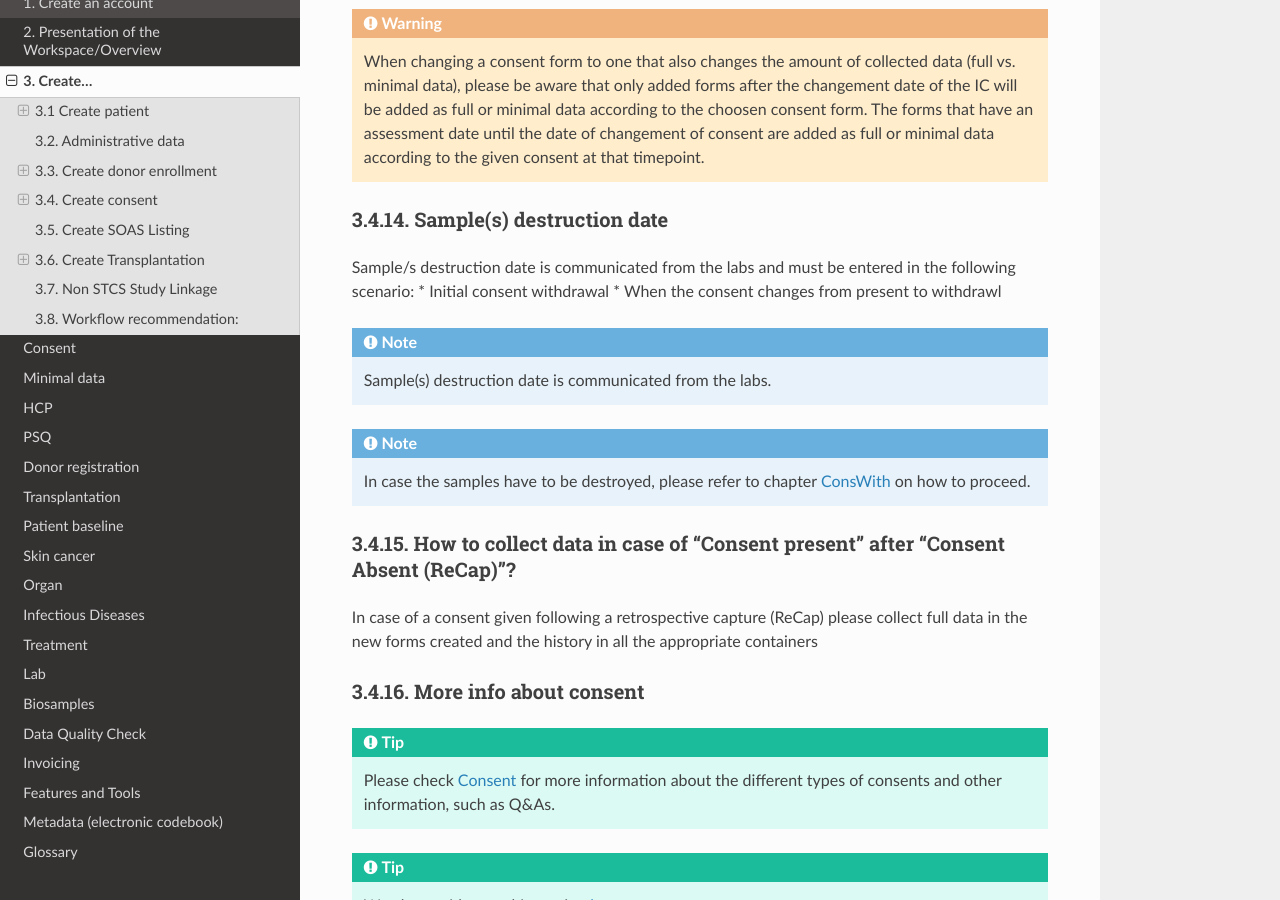
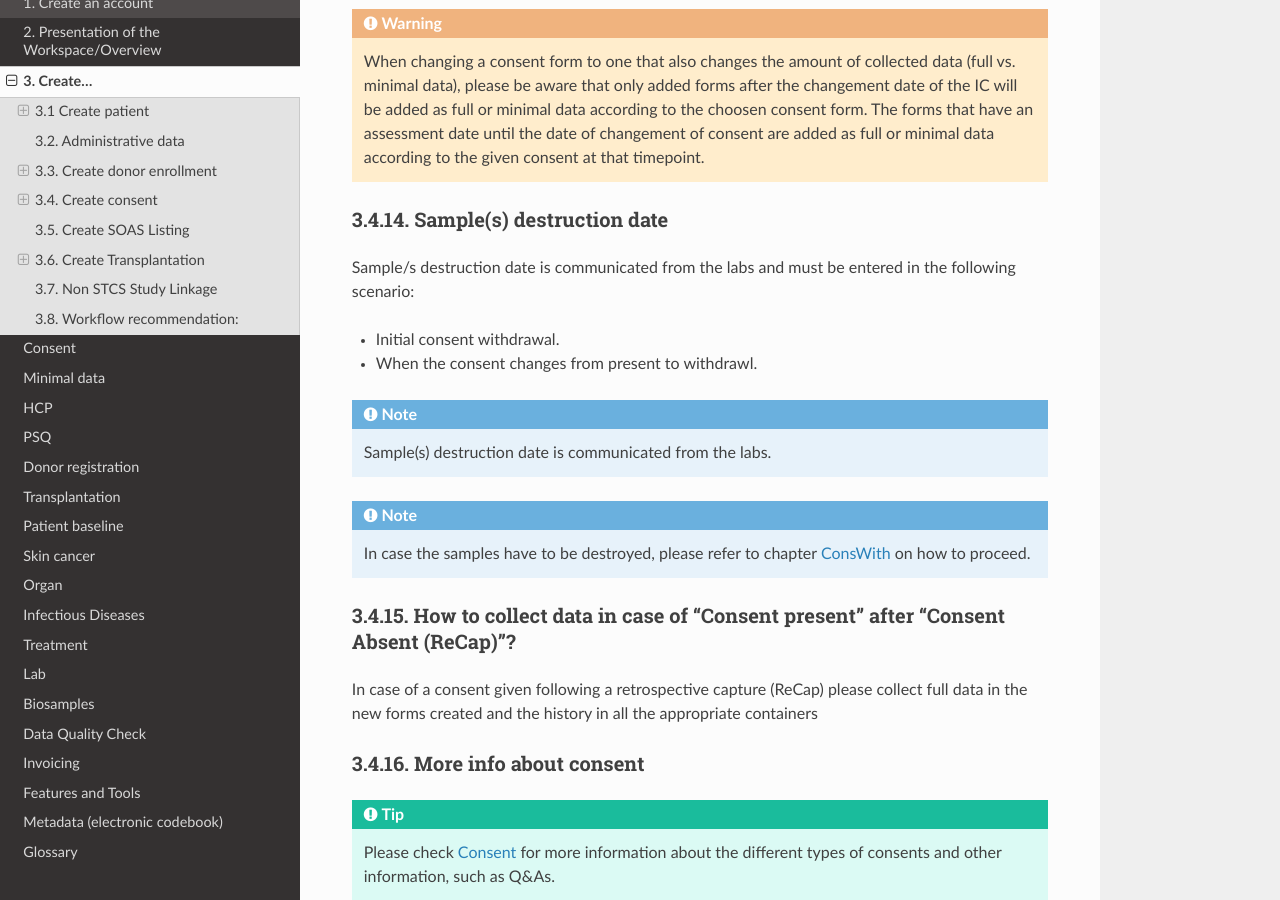
Before and after one commit to swiss-transplant-cohort-study/3LC-user-manual, a Sphinx documentation site: the page built from docs/source/createPatDon.rst, in a window 1280 px wide and 900 px high, scrolled down 16237 px. Built offline with Sphinx 7.4.7 and the Read the Docs theme 3.1.0, drawn with Linux system fonts in a browser that asks for light colours.

Commit message:
Update createPatDon.rst

```diff
--- a/docs/source/createPatDon.rst
+++ b/docs/source/createPatDon.rst
@@ -353,8 +353,9 @@ To change the IC status, open the case of the patient in 3LC and there the ‘Pa
 =====================================
 
 Sample/s destruction date is communicated from the labs and must be entered in the following scenario:
-* Initial consent withdrawal
-* When the consent changes from present to withdrawl
+
+* Initial consent withdrawal.
+* When the consent changes from present to withdrawl.
 
 .. note:: Sample(s) destruction date is communicated from the labs.
 
```
